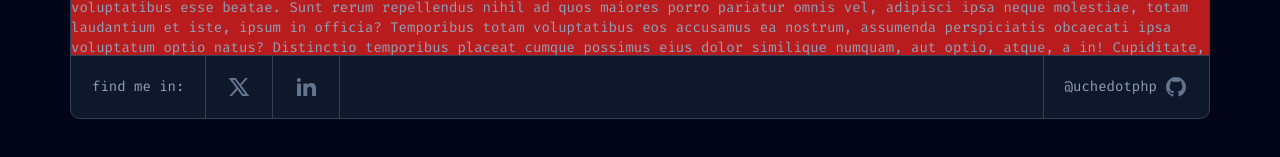
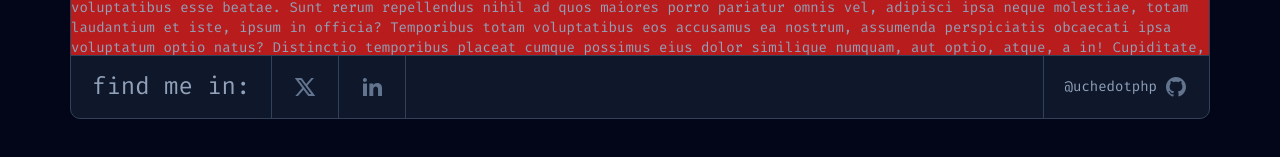
Before and after one commit to uchedotphp/my-portfolio, a React (Vite) app: page / in a window 1280 px wide. Shown: the part 611-768 px from the top of the page. Built offline with nearby package versions, Linux system fonts and the light colour scheme.

Commit message:
Fix: correct active link border color

```diff
--- a/src/assets/styles/typography.css
+++ b/src/assets/styles/typography.css
@@ -1,14 +1,25 @@
 @import url('https://fonts.googleapis.com/css2?family=Fira+Code:wght@300..700&display=swap');
 
-:root {
-    font-size: 14px; /* Set root font size to 14px, so 1rem = 14px */
-  --font-size-base: 14px;
-  --font-size-1: 1.142857rem /* 16px */
-  --font-size-2: 1.285714rem /* 18px */
-  --font-size-3: 1.428571rem /* 20px */
-  --font-size-4: 1.714286rem /* 24px */
-  --font-size-5: 2.142857rem /* 30px */
-  --font-size-6: 2.571429rem /* 36px */
-  --font-size-7: 3.428571rem /* 48px */
-  --font-size-8: 4.285714rem /* 60px */
+@layer base {
+  :root {
+    font-size: 14px;
+    /* Set root font size to 14px, so 1rem = 14px */
+    --font-size-base: 14px;
+    --font-size-1: 1.142857rem;
+      /* 16px */
+      --font-size-2: 1.285714rem;
+      /* 18px */
+      --font-size-3: 1.428571rem;
+      /* 20px */
+      --font-size-4: 1.714286rem;
+      /* 24px */
+      --font-size-5: 2.142857rem;
+      /* 30px */
+      --font-size-6: 2.571429rem;
+      /* 36px */
+      --font-size-7: 3.428571rem;
+      /* 48px */
+      --font-size-8: 4.285714rem;
+      /* 60px */
+  }
 }
--- a/src/components/nav/Navbar.tsx
+++ b/src/components/nav/Navbar.tsx
@@ -20,7 +20,7 @@ const Navbar = () => {
               className={({ isActive }) =>
                 `${
                   isActive
-                    ? "text-white border-b-2 border-orange border-r-slate-700"
+                    ? "text-white border-b-2 border-orange-300 border-r-slate-700"
                     : ""
                 } ${
                   index === 3 ? "border-l" : ""
--- a/tailwind.config.js
+++ b/tailwind.config.js
@@ -24,7 +24,7 @@ export default {
           50: "rgb(var(--color-orange-50))",
           100: "rgb(var(--color-orange-100))",
           200: "rgb(var(--color-orange-200))",
-          DEFAULT: "rgb(var(--color-orange-300))",
+          300: "rgb(var(--color-orange-300))",
           400: "rgb(var(--color-orange-400))",
           500: "rgb(var(--color-orange-500))",
           600: "rgb(var(--color-orange-600))",
```
